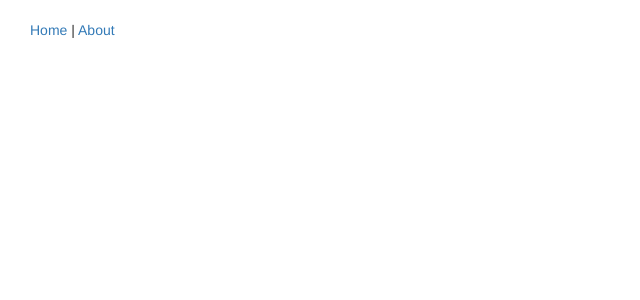
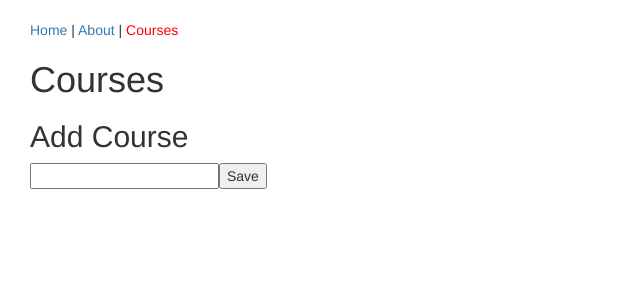
Before and after one commit to gnargnor/react-05-pluralsight-react-redux, a React app: page /courses in a window 1280 px wide. Shown: the top 300 px of the page, without its empty margins (0-640 px from the left). Built offline with nearby package versions, Linux system fonts and the light colour scheme.

Commit message:
added courses route

```diff
--- a/package.json
+++ b/package.json
@@ -4,8 +4,8 @@
     "description": "React Environment Setup",
     "main": "index.js",
     "scripts": {
-        "start": "babel-node server.js",
-        "startDev": "npm-run-all --parallel open:src lint:watch",
+        "prestart": "",
+        "start": "npm-run-all --parallel open:src lint:watch",
         "open:src": "babel-node server.js",
         "lint": "node_modules/.bin/esw webpack.config.* src server",
         "lint:watch": "npm run lint -- --watch",
--- a/src/components/App.js
+++ b/src/components/App.js
@@ -5,6 +5,7 @@ import { Route } from 'react-router-dom';
 import Header from './partials/Header';
 import HomePage from './home/HomePage';
 import AboutPage from './about/AboutPage';
+import CoursesPage from './courses/CoursesPage';
 import '../styles/app.css';
 
 export default function App(){
@@ -13,6 +14,7 @@ export default function App(){
         <Header />
         <Route exact path="/" component={HomePage} />
         <Route path="/about" component={AboutPage} />
+        <Route path="/courses" component={CoursesPage} />
       </div>
     );
 }
--- /dev/null
+++ b/src/components/courses/CoursesPage.js
@@ -0,0 +1,40 @@
+import React from 'react';
+import PropTypes from 'prop-types';
+
+class CoursesPage extends React.Component {
+    constructor(props, context){
+        super(props, context);
+
+        this.state = {
+            course: { title: "" },
+        };
+    }
+    onTitleChange(e) {
+        const course = this.state.course;
+        course.title = e.target.value;
+        this.setState({course:course});
+    }
+
+    onClickSave(e) {
+        alert(`Saving ${this.state.course.title}`);
+    }
+    render() {
+        return (
+            <div>
+                <h1>Courses</h1>
+                <h2>Add Course</h2>
+                <input
+                    type="text"
+                    onChange={this.onTitleChange}
+                    value={this.state.course.title} />
+
+                <input
+                    type="submit"
+                    value="Save"
+                    onClick={this.onClickSave} />
+            </div>
+        );
+    }
+}
+
+export default CoursesPage;
--- a/src/components/partials/Header.js
+++ b/src/components/partials/Header.js
@@ -10,6 +10,8 @@ const Header = () => {
             <NavLink to="/" activeStyle={activeStyle} exact>Home</NavLink>
             {" | "}
             <NavLink to="/about" activeStyle={activeStyle}>About</NavLink>
+            {" | "}
+            <NavLink to="/courses" activeStyle={activeStyle}>Courses</NavLink>
         </nav>
     );
 };
```
Also changed, not shown: .babelrc (added), 1 other file (tests, documents, lock files or other folders).
